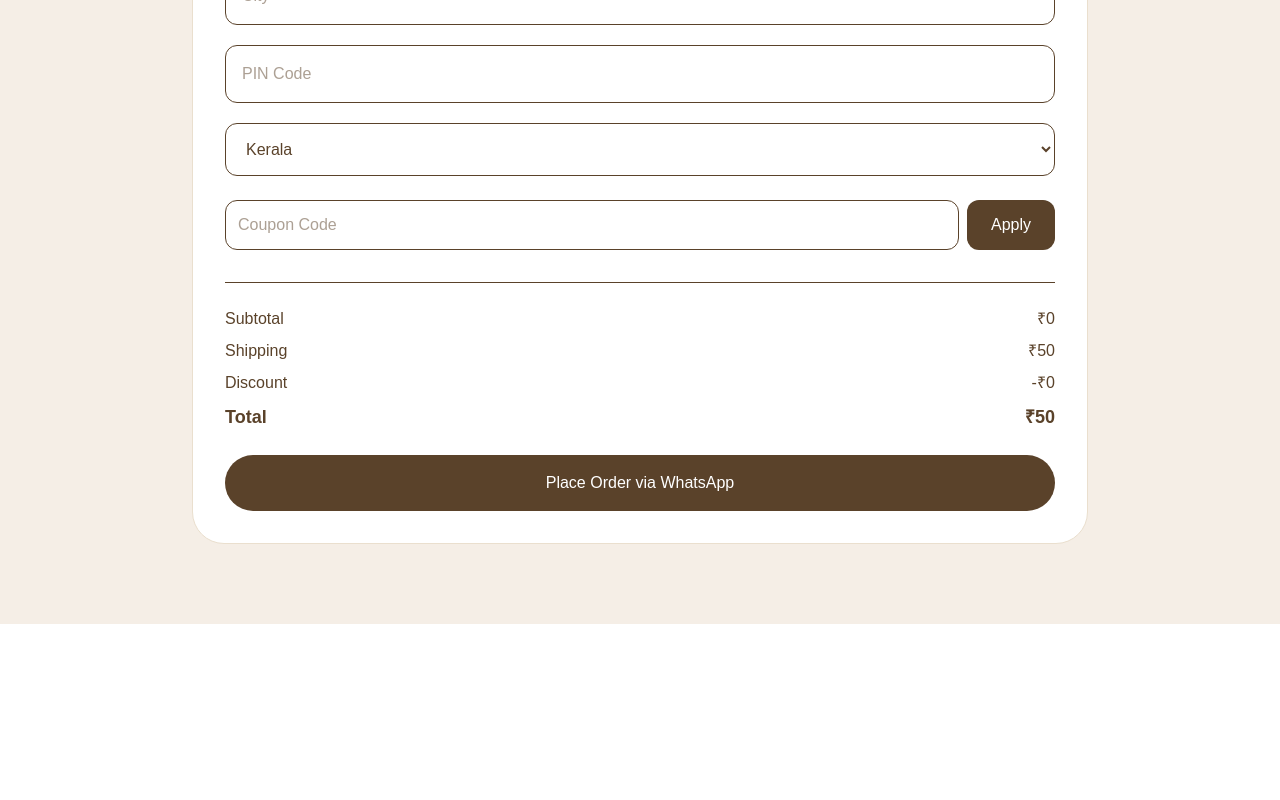
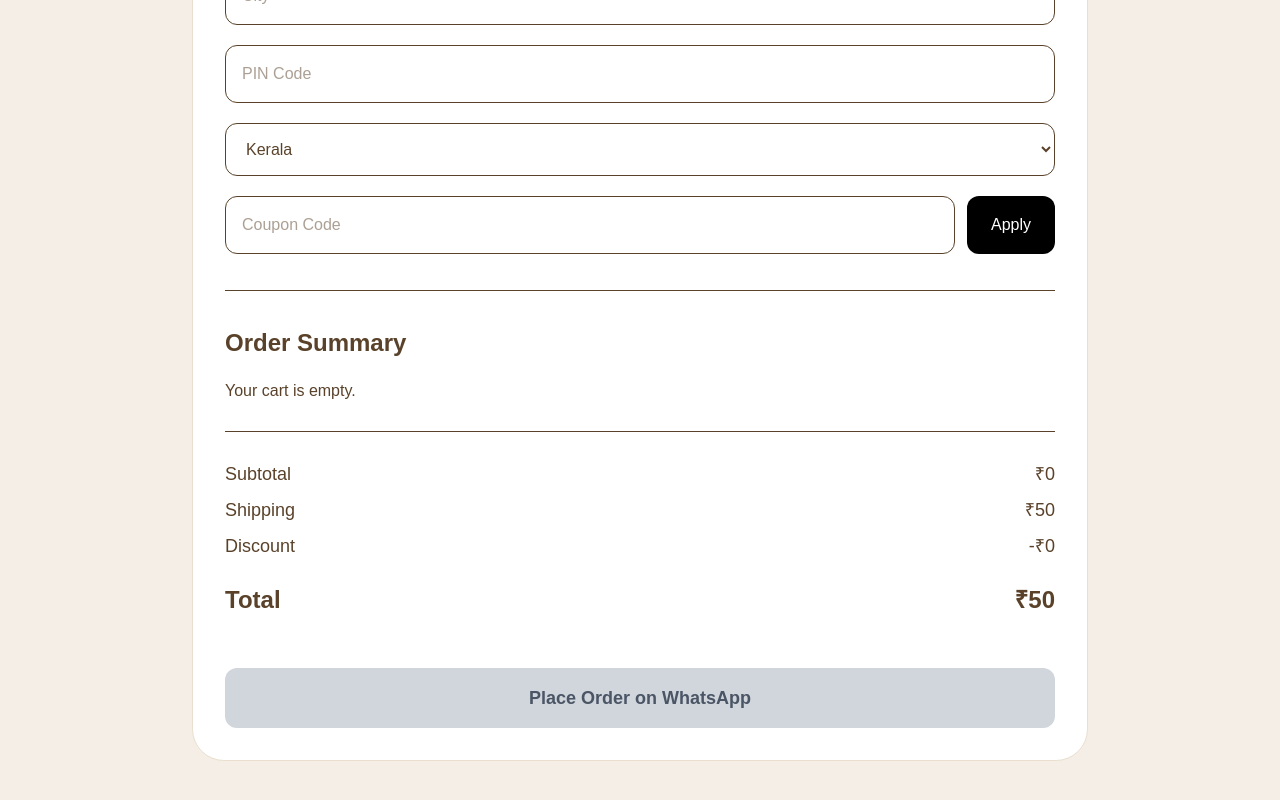
Before and after one commit to fathimarifa1250-del/gleamverve, a Next.js app: page /checkout in a window 1280 px wide. Shown: the part 522-1322 px from the top of the page. Before the commit the page ends 1146 px from the top, so only its background shows below. Built offline with nearby package versions, Linux system fonts and the light colour scheme.

Commit message:
Working checkout restored

```diff
--- a/app/checkout/page.tsx
+++ b/app/checkout/page.tsx
@@ -16,10 +16,6 @@ export default function CheckoutPage() {
   const [coupon, setCoupon] = useState("");
   const [discount, setDiscount] = useState(0);
 
-  const isFormValid = Boolean(
-    name && phone && address && city && pin && cart.length > 0
-  );
-
   const subtotal = cart.reduce(
     (sum: number, item: any) => sum + item.price * item.quantity,
     0
@@ -31,34 +27,44 @@ export default function CheckoutPage() {
   else if (state === "international") shipping = 500;
   else shipping = 100;
 
+  const total = subtotal + shipping - discount;
+
+  const isFormValid =
+    name &&
+    phone &&
+    address &&
+    city &&
+    pin &&
+    cart.length > 0;
+
   const applyCoupon = () => {
     const code = coupon.trim().toUpperCase();
 
-    if (code === "WELCOME10") setDiscount(subtotal * 0.1);
-    else if (code === "SAVE200") setDiscount(200);
-    else if (code === "FREESHIP") setDiscount(shipping);
-    else {
+    if (code === "WELCOME10") {
+      setDiscount(subtotal * 0.1);
+    } else if (code === "SAVE200") {
+      setDiscount(200);
+    } else if (code === "FREESHIP") {
+      setDiscount(shipping);
+    } else {
       setDiscount(0);
-      alert("Invalid coupon code");
+      alert("Invalid coupon");
     }
   };
 
-  const total = subtotal + shipping - discount;
-
   const placeOrder = async () => {
-    console.log("Order clicked");
-
     if (!isFormValid) {
-      alert("Fill all details first");
+      alert("Please fill all details.");
       return;
     }
 
+    try {
       const orderId = "GV" + Date.now();
 
       const itemsText = cart
         .map(
           (item: any) =>
-          `- ${item.name} x${item.quantity} = ₹${item.price * item.quantity}`
+            `• ${item.name} x${item.quantity} = ₹${item.price * item.quantity}`
         )
         .join("\n");
 
@@ -68,12 +74,14 @@ export default function CheckoutPage() {
         "https://script.google.com/macros/s/AKfycbx7voLfzB8aFrv0sj_Ul5Ryq7g0AXkbq9_Q8okCpecp9xbUk6yJL_rbqfgE0a6zecrbOA/exec",
         {
           method: "POST",
-        headers: { "Content-Type": "application/json" },
+          headers: {
+            "Content-Type": "application/json",
+          },
           body: JSON.stringify({
             orderId,
             name,
             phone,
-          address: `${address}, ${city} - ${pin}, ${state}`,
+            address: `${address}, ${city}, ${pin}, ${state}`,
             items: itemsText,
             subtotal,
             shipping,
@@ -83,7 +91,6 @@ export default function CheckoutPage() {
         }
       );
 
-    // ✅ SINGLE MESSAGE ONLY (FIXED)
       const message = encodeURIComponent(`
 ✨ GLEAMVERVE ORDER ✨
 
@@ -94,8 +101,9 @@ Phone: ${phone}
 
 Address:
 ${address}
-${city} - ${pin}
-State: ${state}
+${city}
+${pin}
+${state}
 
 Items:
 ${itemsText}
@@ -108,63 +116,146 @@ Discount: -₹${discount}
 TOTAL: ₹${total}
 `);
 
-    const url = `https://wa.me/919072457619?text=${message}`;
-
-    window.location.href = url;
+      window.location.href = `https://wa.me/919072457619?text=${message}`;
+    } catch (err) {
+      console.error(err);
+      alert("Checkout failed.");
+    }
   };
 
   return (
     <main className="min-h-screen bg-[#f5eee6] text-[#5a422a] px-6 md:px-20 py-20">
       <div className="max-w-4xl mx-auto">
-
         <h1 className="text-5xl font-serif mb-10">
           Checkout
         </h1>
 
         <div className="bg-white rounded-[2rem] p-8 border border-[#eadfce]">
+          <div className="grid gap-5">
 
-          {/* FORM */}
-          <div className="grid gap-5">
-            <input value={name} onChange={(e) => setName(e.target.value)} placeholder="Full Name" className="border p-4 rounded-xl" />
-            <input value={phone} onChange={(e) => setPhone(e.target.value)} placeholder="Phone Number" className="border p-4 rounded-xl" />
-            <textarea value={address} onChange={(e) => setAddress(e.target.value)} placeholder="Address" className="border p-4 rounded-xl h-28" />
-            <input value={city} onChange={(e) => setCity(e.target.value)} placeholder="City" className="border p-4 rounded-xl" />
-            <input value={pin} onChange={(e) => setPin(e.target.value)} placeholder="PIN Code" className="border p-4 rounded-xl" />
+            <input
+              className="border p-4 rounded-xl"
+              placeholder="Full Name"
+              value={name}
+              onChange={(e) => setName(e.target.value)}
+            />
 
-            <select value={state} onChange={(e) => setState(e.target.value)} className="border p-4 rounded-xl">
+            <input
+              className="border p-4 rounded-xl"
+              placeholder="Phone Number"
+              value={phone}
+              onChange={(e) => setPhone(e.target.value)}
+            />
+
+            <textarea
+              className="border p-4 rounded-xl h-28"
+              placeholder="Address"
+              value={address}
+              onChange={(e) => setAddress(e.target.value)}
+            />
+
+            <input
+              className="border p-4 rounded-xl"
+              placeholder="City"
+              value={city}
+              onChange={(e) => setCity(e.target.value)}
+            />
+
+            <input
+              className="border p-4 rounded-xl"
+              placeholder="PIN Code"
+              value={pin}
+              onChange={(e) => setPin(e.target.value)}
+            />            <select
+              className="border p-4 rounded-xl"
+              value={state}
+              onChange={(e) => setState(e.target.value)}
+            >
               <option value="kerala">Kerala</option>
-              <option value="tamil-nadu">Tamil Nadu</option>
-              <option value="karnataka">Karnataka</option>
-              <option value="delhi">Delhi</option>
-              <option value="maharashtra">Maharashtra</option>
+              <option value="india">Rest of India</option>
               <option value="international">International</option>
             </select>
-          </div>
 
-          {/* COUPON */}
-          <div className="flex gap-2 mt-6">
-            <input value={coupon} onChange={(e) => setCoupon(e.target.value)} placeholder="Coupon Code" className="flex-1 border p-3 rounded-xl" />
-            <button onClick={applyCoupon} className="bg-[#5a422a] text-white px-6 rounded-xl">
+            <div className="flex gap-3">
+              <input
+                className="border p-4 rounded-xl flex-1"
+                placeholder="Coupon Code"
+                value={coupon}
+                onChange={(e) => setCoupon(e.target.value)}
+              />
+
+              <button
+                onClick={applyCoupon}
+                className="bg-black text-white px-6 rounded-xl"
+              >
                 Apply
               </button>
             </div>
 
-          {/* SUMMARY */}
-          <div className="mt-8 space-y-2 border-t pt-6">
-            <div className="flex justify-between"><span>Subtotal</span><span>₹{subtotal}</span></div>
-            <div className="flex justify-between"><span>Shipping</span><span>₹{shipping}</span></div>
-            <div className="flex justify-between"><span>Discount</span><span>-₹{discount}</span></div>
-            <div className="flex justify-between font-bold text-lg"><span>Total</span><span>₹{total}</span></div>
+            <hr className="my-4" />
+
+            <h2 className="text-2xl font-semibold">
+              Order Summary
+            </h2>
+
+            {cart.length === 0 ? (
+              <p>Your cart is empty.</p>
+            ) : (
+              <div className="space-y-3">
+                {cart.map((item: any) => (
+                  <div
+                    key={item.id}
+                    className="flex justify-between"
+                  >
+                    <span>
+                      {item.name} × {item.quantity}
+                    </span>
+
+                    <span>
+                      ₹{item.price * item.quantity}
+                    </span>
+                  </div>
+                ))}
+              </div>
+            )}
+
+            <hr className="my-2" />
+
+            <div className="space-y-2 text-lg">
+              <div className="flex justify-between">
+                <span>Subtotal</span>
+                <span>₹{subtotal}</span>
               </div>
 
-          {/* BUTTON */}
+              <div className="flex justify-between">
+                <span>Shipping</span>
+                <span>₹{shipping}</span>
+              </div>
+
+              <div className="flex justify-between">
+                <span>Discount</span>
+                <span>-₹{discount}</span>
+              </div>
+
+              <div className="flex justify-between text-2xl font-bold pt-4">
+                <span>Total</span>
+                <span>₹{total}</span>
+              </div>
+            </div>
+
             <button
               onClick={placeOrder}
-            className="w-full mt-6 py-4 rounded-full bg-[#5a422a] text-white"
+              disabled={!isFormValid}
+              className={`mt-8 py-4 rounded-xl text-lg font-semibold transition ${
+                isFormValid
+                  ? "bg-black text-white hover:bg-gray-800"
+                  : "bg-gray-300 text-gray-600 cursor-not-allowed"
+              }`}
             >
-            Place Order via WhatsApp
+              Place Order on WhatsApp
             </button>
 
+          </div>
         </div>
       </div>
     </main>
--- /dev/null
+++ b/app/test/page.tsx
@@ -0,0 +1,16 @@
+import { supabase } from "@/lib/supabaseClient";
+
+export default async function TestPage() {
+  const { data, error } = await supabase.from("products").select("*");
+
+  return (
+    <div style={{ padding: 20 }}>
+      <h1>Supabase Test</h1>
+
+      <pre>{JSON.stringify(data, null, 2)}</pre>
+      <pre style={{ color: "red" }}>
+        {JSON.stringify(error, null, 2)}
+      </pre>
+    </div>
+  );
+}
--- /dev/null
+++ b/lib/supabaseClient.ts
@@ -0,0 +1,6 @@
+import { createClient } from "@supabase/supabase-js";
+
+export const supabase = createClient(
+  process.env.NEXT_PUBLIC_SUPABASE_URL!,
+  process.env.NEXT_PUBLIC_SUPABASE_ANON_KEY!
+);
--- a/package.json
+++ b/package.json
@@ -9,6 +9,7 @@
     "lint": "eslint"
   },
   "dependencies": {
+    "@supabase/supabase-js": "^2.108.2",
     "next": "16.2.9",
     "react": "19.2.4",
     "react-dom": "19.2.4"
```
Also changed, not shown: 1 other file (tests, documents, lock files or other folders). Lines whose indentation alone changed are shown as unchanged.
